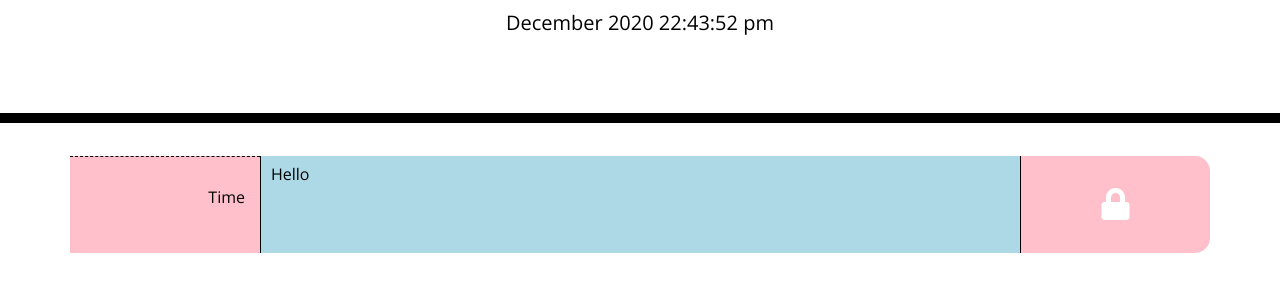
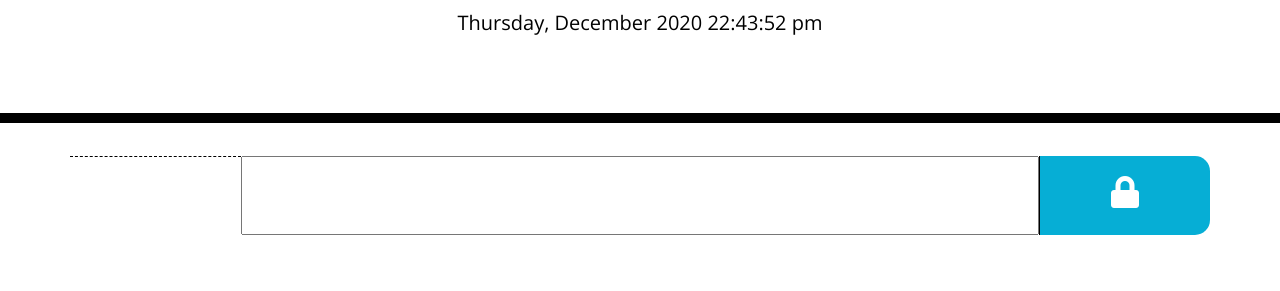
Before and after one commit to DavidESotomayor/work-day-scheduler, a plain HTML site: page index.html in a window 1280 px wide. Shown: the part 181-472 px from the top of the page. Drawn offline with nearby package versions, Linux system fonts and the light colour scheme.

Commit message:
added dynamic creation of rows; some styling to rows

```diff
--- a/index.html
+++ b/index.html
@@ -28,22 +28,10 @@
       <p class="lead">A simple calendar app for scheduling your work day</p>
       <p id="currentDay" class="lead">Loading...</p>
     </header>
-    <div class="container">
-        <div class="row">
-          <div id="first-column"  class="col-2 hour">
-            <p id="time-block">Time</p>
-          </div>
-          <div id="second-column" class="col-8">
-            <textarea>Hello</textarea>
-          </div>
-          <div id="third-column" class="col-2 saveBtn">
-            <i id="icon" class="fas fa-lock fa-2x"></i>
-          </div>
-        </div>
-    </div>
+    <div class="container time"></div>
 
     <script src="https://cdnjs.cloudflare.com/ajax/libs/jquery/3.2.1/jquery.min.js"></script>
     <script src="https://cdnjs.cloudflare.com/ajax/libs/moment.js/2.24.0/moment.min.js"></script>
-    <script src="workDayScheduler.js"></script>
+    <script src="script.js"></script>
   </body>
 </html>
--- /dev/null
+++ b/script.js
@@ -0,0 +1,25 @@
+$(document).ready(function() {
+
+  // Current Time
+  function liveTime() {
+      $('#currentDay').text(moment().format('dddd, MMMM YYYY H:mm:ss a'));
+    }
+    setInterval(liveTime, 1000);
+
+  // creates rows for scheduler dynamically
+  function scheduleLayout() {
+    var timeBlock = $("<div>", { "class": "time-block "});
+    var rowBlock = $("<div>", { "class": "row" });
+    var hourBlock = $("<div>", { "class": "hour" });
+    var inputBlock = $("<input>", { "type": "text" });
+    var saveBtnBlock = $("<div>", { "class": "saveBtn" });
+    var saveBtnIcon = $("<i>", { "class": "fas fa-lock fa-2x"})
+    inputBlock.addClass("textInput");
+    saveBtnBlock.append(saveBtnIcon);
+    rowBlock.append(hourBlock, inputBlock, saveBtnBlock);
+    timeBlock.append(rowBlock);
+    $(".time").append(timeBlock);
+  }
+
+  scheduleLayout()
+  })
--- a/style.css
+++ b/style.css
@@ -38,8 +38,14 @@ body {
 
 .hour {
   background-color: #ffffff;
+  border-top: 1px dashed #000000;
   color: #000000;
-    border-top: 1px dashed #000000;
+  width: 15%;
+}
+
+.textInput {
+  white-space: pre-wrap;
+  width: 70%
 }
 
 .past {
@@ -63,6 +69,7 @@ body {
   border-bottom-right-radius: 15px;
   background-color: #06AED5;
   color: white;
+  width: 15%;
 }
 
 .saveBtn i:hover {
@@ -70,32 +77,8 @@ body {
   transition: all .3s ease-in-out;
 }
 
-  #first-column,
-  #third-column {
-    background: pink;
-  }
-
-  #second-column {
-    background: lightblue;
-  }
-
-  textarea {
-
-    width: 100%;
-    position: absolute;
-    height: 100%;
-    top: 0%;
-    left: 0%;
-    margin-top: 0px;
-    margin-bottom: 0px;
-    resize: none;
-  }
-
-  #time-block {
-    text-align: right;
-  }
-
-  #icon {
+.fas {
   display: flex;
   justify-content: center;
+  padding-top: 20px;
 }
--- a/workDayScheduler.js
+++ /dev/null
@@ -1,39 +0,0 @@
-$(document).ready(function() {
-
-    // Current Time
-    function liveTime() {
-        $('#currentDay').text(moment().format('MMMM YYYY H:mm:ss a'));
-      }
-      setInterval(liveTime, 1000);
-
-
-
-
-
-
-
-
-
-
-
-
-
-
-
-
-
-
-
-
-
-
-
-
-
-
-
-
-
-
-
-    })
```
Lines whose indentation alone changed are shown as unchanged.
